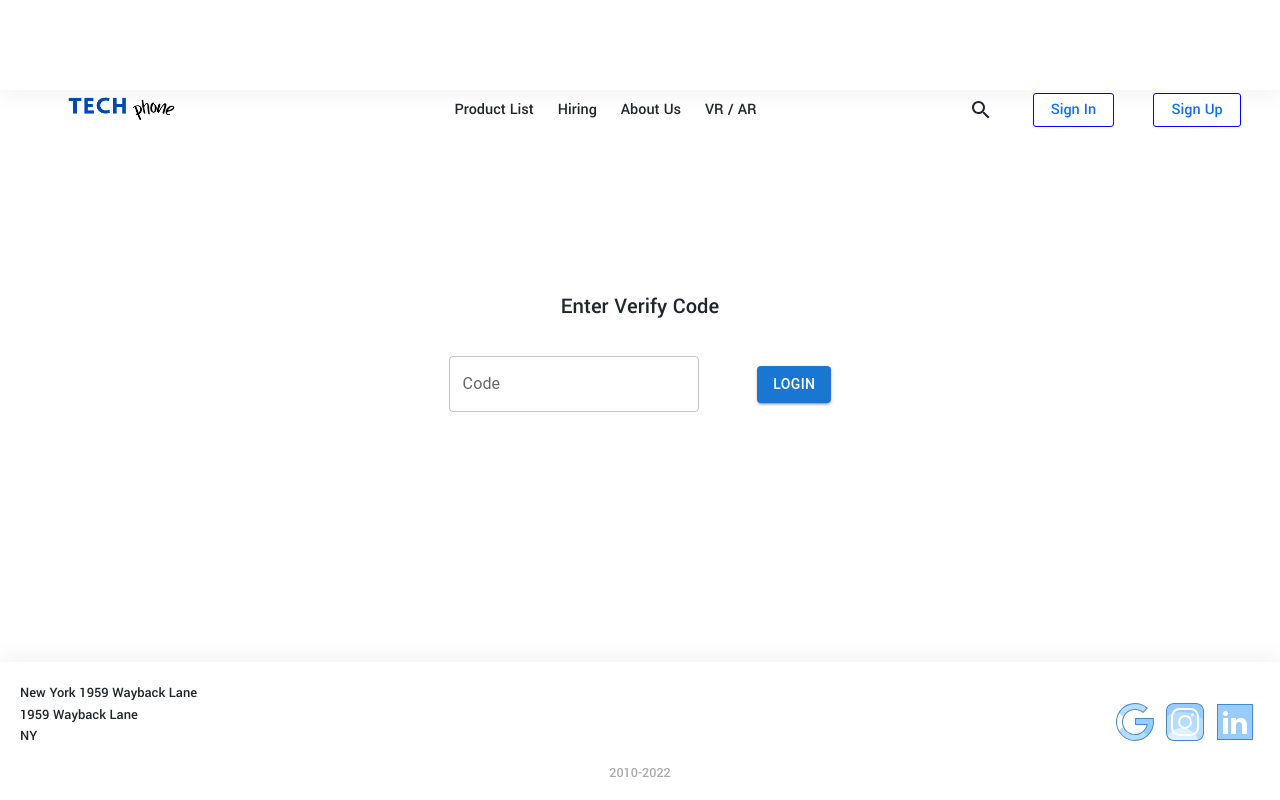
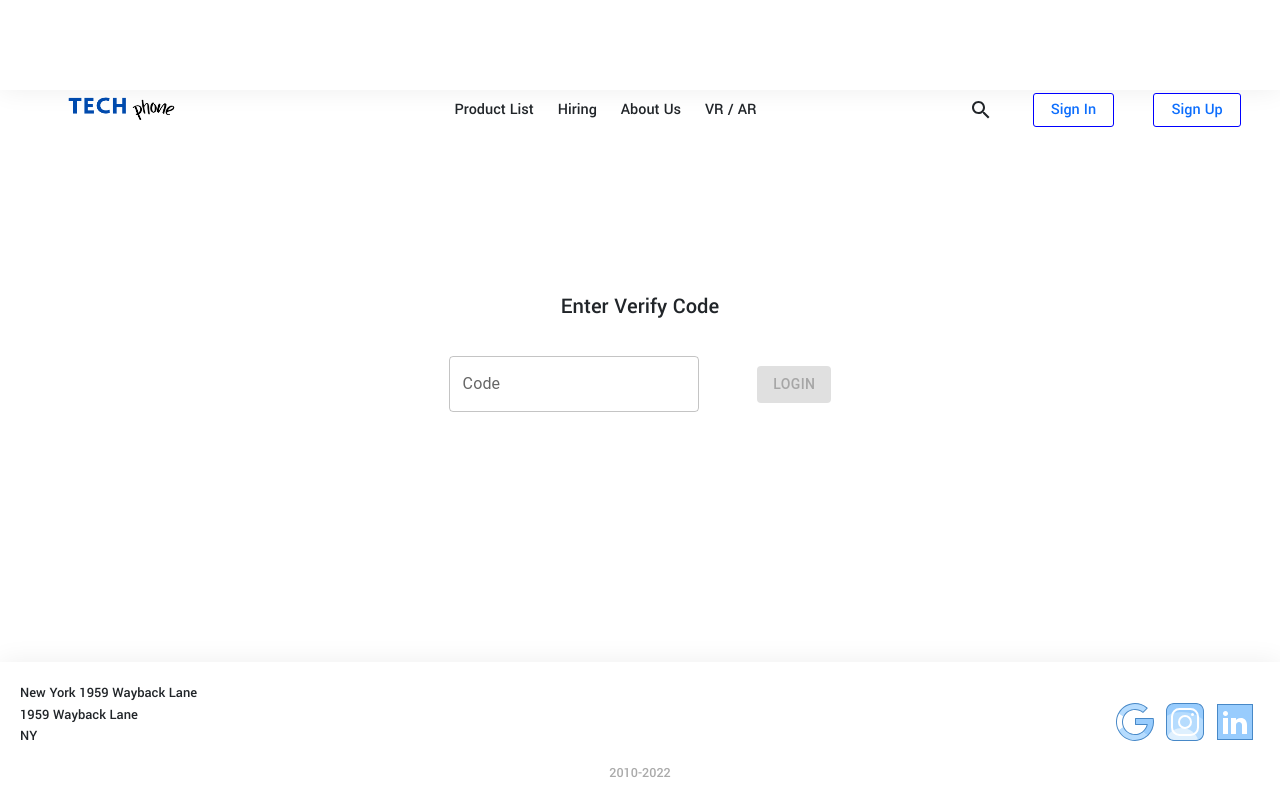
Before and after one commit to arsalannury/react-training, a React (Create React App) app: page /Verify in a window 1280 px wide. Built offline with nearby package versions, Linux system fonts and the light colour scheme.

Commit message:
login -2

```diff
--- a/src/component/App.jsx
+++ b/src/component/App.jsx
@@ -11,18 +11,22 @@ import ServiceRoot from './OurServices/ServicesRoot';
 import Footer from './Footer/Footer';
 import Register from './SignUpIn/Register';
 import Verify from './SignUpIn/Verify';
-import AutorizationWeb from '../Context/Autorization'
-import { BrowserRouter as Router, Switch, Route, Link } from "react-router-dom";
+import AutorizationWeb from '../Context/Autorization';
+import {useState} from 'react';
+import { BrowserRouter as Router, Switch, Route, Link, BrowserRouter } from "react-router-dom";
 
 function App() {
+  const [auto,setAuto] = useState('');
   AOS.init();
   return (
     <>
     <AutorizationWeb.Provider
     value={{
-      verifyCode : localStorage.getItem('smsSend') ? JSON.parse(localStorage.getItem('smsSend')): null ,
+      autoState : auto,
+      setAutoState : setAuto,
     }}
     >
+    <BrowserRouter>
       <Router>
         <Header />
         <Switch>
@@ -44,6 +48,7 @@ function App() {
         </Switch>
         <Footer />
       </Router>
+      </BrowserRouter>
       </AutorizationWeb.Provider>
     </>
   );
--- a/src/component/SignUpIn/Register.jsx
+++ b/src/component/SignUpIn/Register.jsx
@@ -3,10 +3,13 @@ import { TextField } from "@mui/material";
 import { Button } from "@mui/material";
 import styled from "styled-components";
 import { Link } from "react-router-dom";
+import AutorizationWeb from '../../Context/Autorization';
+
 
 class Register extends Component {
-  constructor() {
-    super();
+  static contextType = AutorizationWeb;
+  constructor(props) {
+    super(props);
     this.state = { number: "" };
   }
   disableState = true;
@@ -24,17 +27,16 @@ class Register extends Component {
         throw new Error("Enter Your Number Correctly");
       });
       localStorage.setItem('smsSend',this.state.number)
-    // e.target.previousElementSibling.children[1].children[0].value = "";
   };
   handleChange = (e) => {
     this.setState({ number: e.target.value });
+   this.context.setAutoState(e.target.value)
   };
   componentDidUpdate() {
     this.state.number.length > 9
       ? (this.disableState = false)
       : (this.disableState = true);
   }
-
   render() {
     return (
       <>
--- a/src/component/SignUpIn/Verify.jsx
+++ b/src/component/SignUpIn/Verify.jsx
@@ -1,57 +1,62 @@
-import styled from 'styled-components';
-import {useState , useEffect} from 'react';
-import {Link} from 'react-router-dom';
+import styled from "styled-components";
+import { useState, useEffect } from "react";
+import { Link } from "react-router-dom";
 import { TextField } from "@mui/material";
 import { Button } from "@mui/material";
-import axios from 'axios';
-import { useContext } from 'react';
-import AutorizationWeb from '../../Context/Autorization';
-
+import axios from "axios";
+import { useContext } from "react";
+import AutorizationWeb from "../../Context/Autorization";
 
 const Verify = () => {
   const verifyCode = useContext(AutorizationWeb);
-    const [pass,createPass] = useState('');
+  const [pass, createPass] = useState("");
+  const [login, setLogin] = useState(true);
   const config = {
-       headers : {
-        Authorization : `Token `
-       }
-    }
+    headers: {
+      Authorization: `Token `,
+    },
+  };
   const postDataLogin = () => {
-        axios.post('https://api.bimebama.com/user/login/',{
-            username : verifyCode.userName,
-            password : pass,
-        },{config}).then(res => {
-            console.log(res)
+    axios
+      .post(
+        "https://api.bimebama.com/user/login/",
+        {
+          username: verifyCode.autoState,
+          password: pass,
+        },
+        { config }
+      )
+      .then((res) => {
+        console.log(res);
       })
-    }
+      .catch((error) => {
+        console.log(error);
+      });
+  };
   const setPass = (e) => {
     createPass(e.target.value);
-    }
+  };
+  useEffect(() => {
+    pass.length >= 4 ? setLogin(false) : setLogin(true);
+  });
   return (
     <>
       <Container>
         <Wrapper>
           <Title>Enter Verify Code</Title>
           <Box>
-              <Input
-              onChange={setPass}
-                label="Code"
-                variant="outlined"
-              />
-              <Btn
-              onClick={postDataLogin}
-                variant="contained"
-              >
+            <Input onChange={setPass} label="Code" variant="outlined" />
+            <Btn onClick={postDataLogin} disabled={login} variant="contained">
               Login
             </Btn>
           </Box>
         </Wrapper>
       </Container>
     </>
-    )
-}
+  );
+};
 
-export default Verify
+export default Verify;
 
 const Container = styled.div`
   display: flex;
```
Lines whose indentation alone changed are shown as unchanged.
